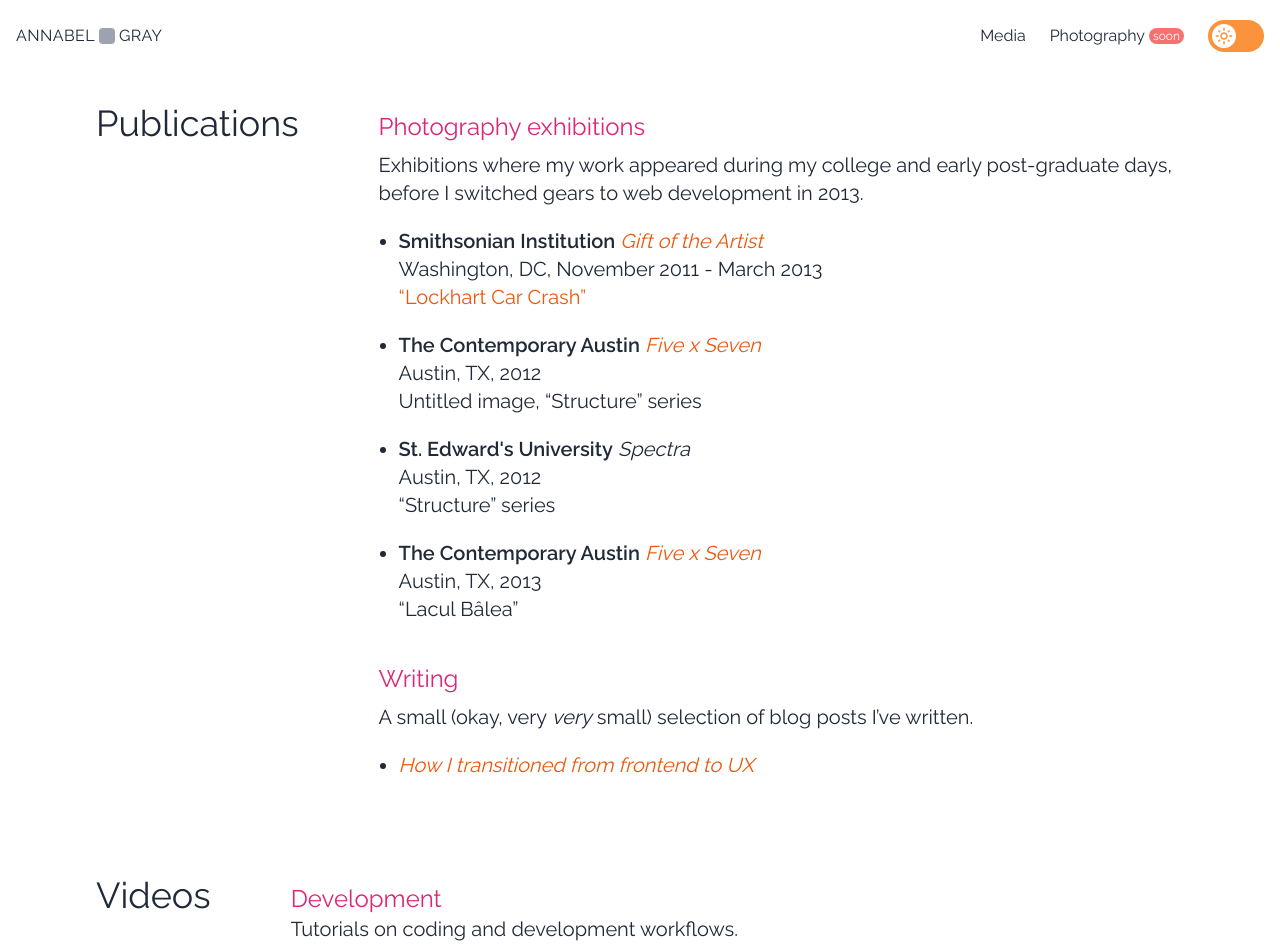
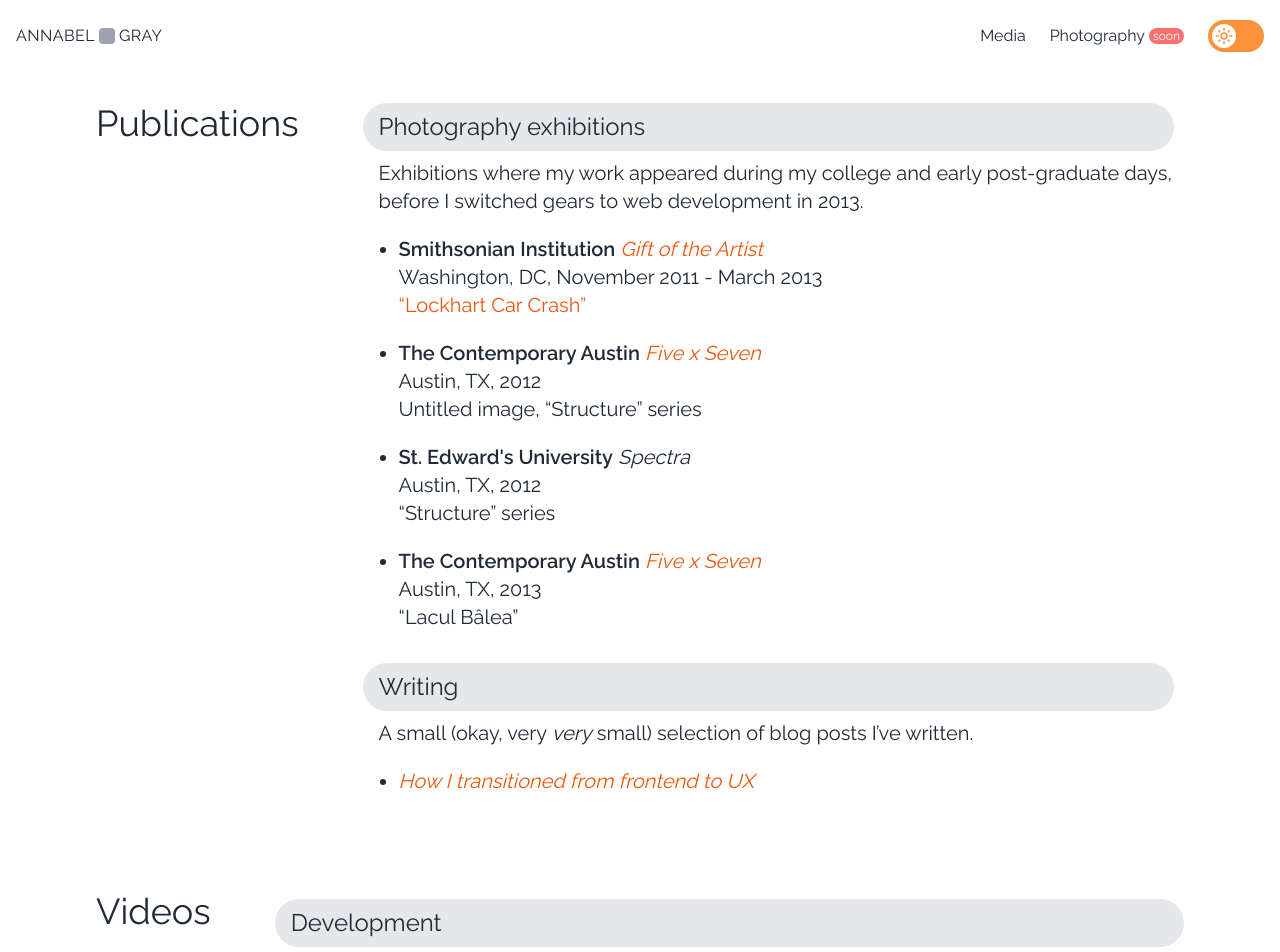
Before and after one commit to annabel/annabel.github.io, a Jekyll site: the page built from media.markdown, in a window 1280 px wide. Shown: the top 952 px of the page. Built offline with Jekyll 4.4.1, drawn with Linux system fonts in a browser that asks for light colours; nearby versions of some CDN libraries.

Commit message:
Fix links

```diff
--- a/_includes/book_list.html
+++ b/_includes/book_list.html
@@ -3,7 +3,7 @@
   <li class="list-disc ml-7 my-3">
     <a
       href="{{ book.url }}"
-      class="italic hover:underline underline-offset-4"
+      class="italic hover:underline underline-offset-4 text-orange-600 dark:text-teal-500"
       target="_blank"
     >
       {{ book.title }}
--- a/_includes/publication_category.html
+++ b/_includes/publication_category.html
@@ -1,5 +1,7 @@
 <div class="mt-2">
-  <h3 class="text-2xl mb-2 text-pink-600 dark:text-emerald-500">
+  <h3
+    class="text-2xl md:-ml-4 md:-mt-2 mb-2 bg-gray-200 dark:bg-neutral-700 px-4 py-2 rounded-full"
+  >
     {{ include.category }}
   </h3>
   <div class="text-md sm:text-xl max-w-prose">
--- a/_includes/video_category.html
+++ b/_includes/video_category.html
@@ -1,5 +1,7 @@
-<div class="mt-2">
-  <h3 class="text-2xl text-pink-600 dark:text-emerald-500">
+<div class="mt-4">
+  <h3
+    class="text-2xl md:-ml-4 md:-mt-2 mb-2 bg-gray-200 dark:bg-neutral-700 px-4 py-2 rounded-full text-center md:text-left"
+  >
     {{ include.category }}
   </h3>
   <div class="text-md sm:text-xl mb-5 max-w-prose">
--- a/_layouts/default.html
+++ b/_layouts/default.html
@@ -51,7 +51,7 @@
     <link rel="manifest" href="/assets/site.webmanifest" />
   </head>
 
-  <body class="bg-white dark:bg-neutral-800 text-gray-800 dark:text-white">
+  <body class="bg-white dark:bg-neutral-800 text-gray-800 dark:text-gray-100">
     <!-- Header -->
     {% include header.html %}
 
```
Also changed, not shown: 3 other files.
